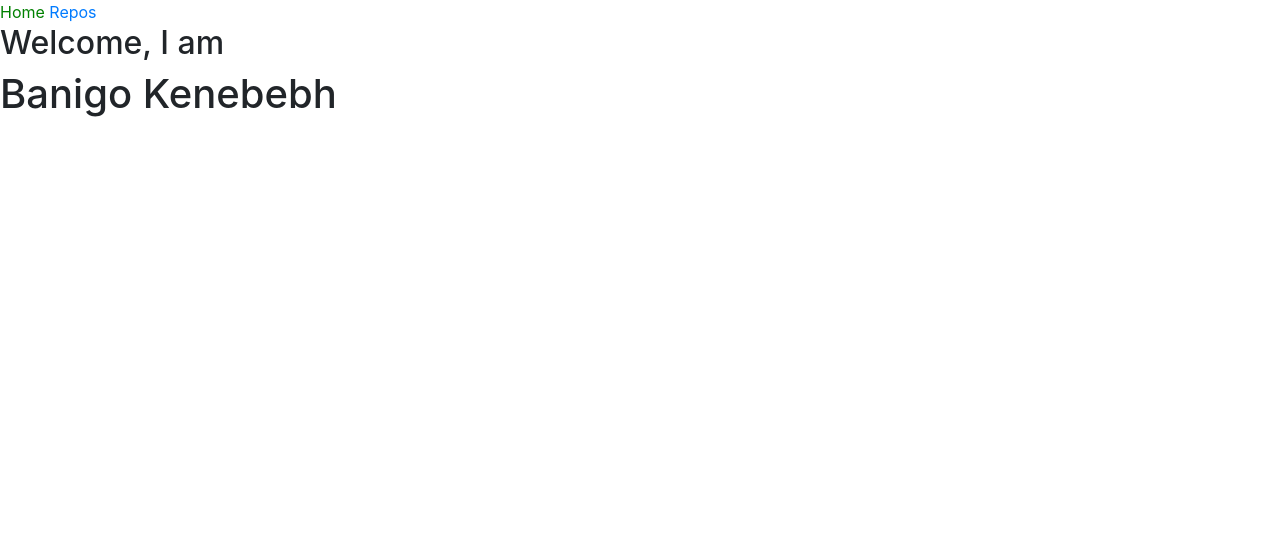
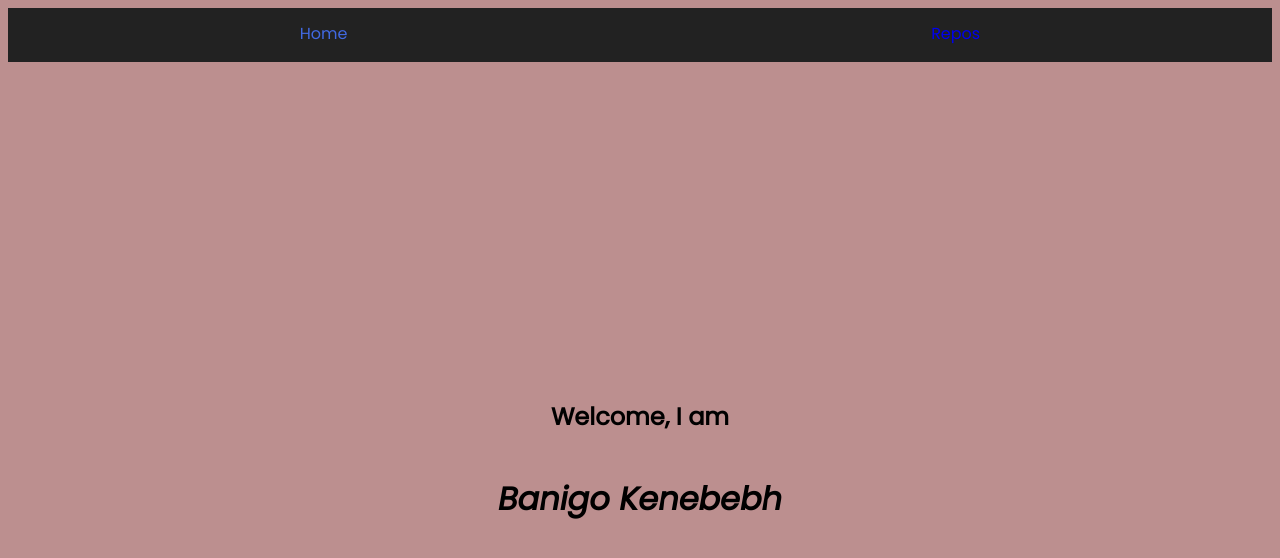
Before and after one commit to kenebebh/github-repo-fetcher-vue, a Vue app: page / in a window 1280 px wide. Shown: the top 558 px of the page. Built offline with nearby package versions, Linux system fonts and the light colour scheme.

Commit message:
started styling my app

```diff
--- a/index.html
+++ b/index.html
@@ -5,14 +5,9 @@
     <link rel="icon" href="/favicon.ico">
     <meta name="viewport" content="width=device-width, initial-scale=1.0">
     <title>Github repo fetcher</title>
-    <link href="//netdna.bootstrapcdn.com/bootstrap/4.3.1/css/bootstrap.min.css" rel="stylesheet" />
-    <style>
-        a { cursor: pointer; }
-        .pagination {
-           justify-content: center;
-           flex-wrap: wrap;
-        }
-    </style>
+    <link rel="preconnect" href="https://fonts.googleapis.com">
+    <link rel="preconnect" href="https://fonts.gstatic.com" crossorigin>
+    <link href="https://fonts.googleapis.com/css2?family=Poppins:ital@0;1&display=swap" rel="stylesheet">
   </head>
   <body>
     <div id="app"></div>
--- a/src/App.vue
+++ b/src/App.vue
@@ -8,4 +8,10 @@ import Navigation from "./components/Navigation.vue";
   <RouterView />
 </template>
 
-<style scoped></style>
+<style>
+html,
+body {
+  font-family: "Poppins", sans-serif;
+  background-color: rosybrown;
+}
+</style>
--- a/src/components/Navigation.vue
+++ b/src/components/Navigation.vue
@@ -3,12 +3,27 @@ import { RouterLink } from "vue-router";
 </script>
 
 <template>
-  <RouterLink to="/" active-class="active"> Home </RouterLink>
-  <RouterLink to="/repos" active-class="active"> Repos </RouterLink>
+  <nav>
+    <RouterLink to="/" active-class="active" class="link"> Home </RouterLink>
+    <RouterLink to="/repos" active-class="active" class="link">
+      Repos
+    </RouterLink>
+  </nav>
 </template>
 
 <style scoped>
+nav {
+  background-color: #222;
+  display: flex;
+  justify-content: space-around;
+  padding: 0.8rem 0 1rem;
+}
 .active {
-  color: green;
+  color: royalblue;
+  text-decoration: double;
+  text-decoration-color: red;
+}
+.link {
+  text-decoration: none;
 }
 </style>
--- a/src/views/HomeView.vue
+++ b/src/views/HomeView.vue
@@ -1,10 +1,21 @@
 <script setup></script>
 
 <template>
-  <h2>Welcome, I am</h2>
-  <h1>Banigo Kenebebh</h1>
+  <div>
+    <h2>Welcome, I am</h2>
+    <h1>Banigo Kenebebh</h1>
+  </div>
 </template>
 
 <style scoped>
-
+div {
+  display: flex;
+  flex-direction: column;
+  align-items: center;
+  justify-content: center;
+  height: 100vh;
+}
+h1 {
+  font-style: italic;
+}
 </style>
```
